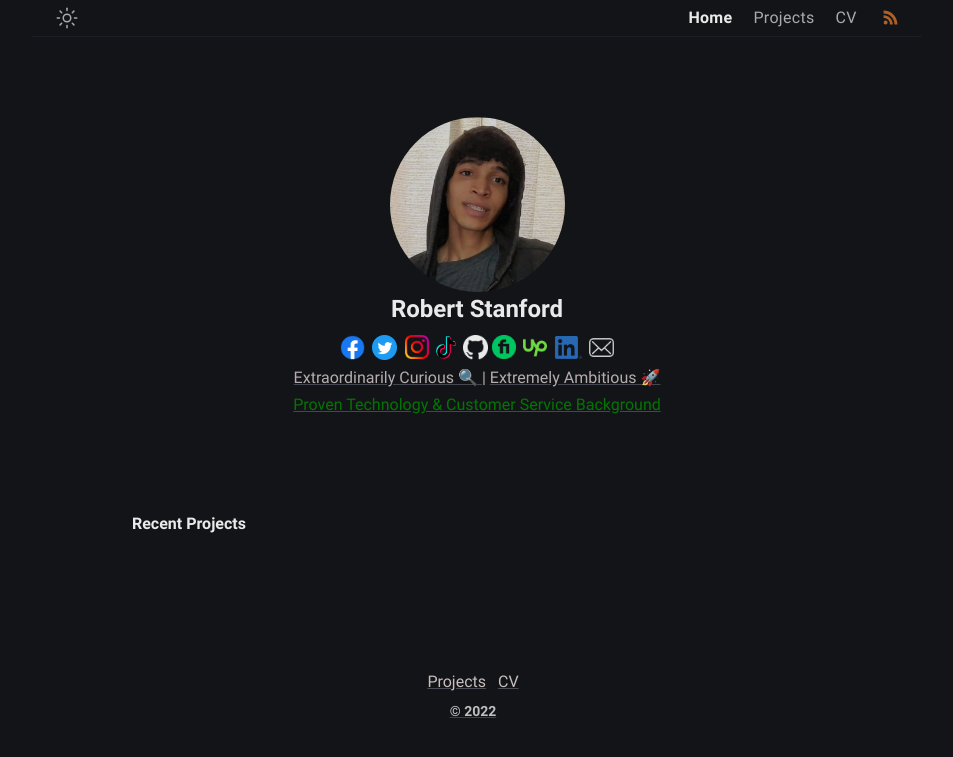
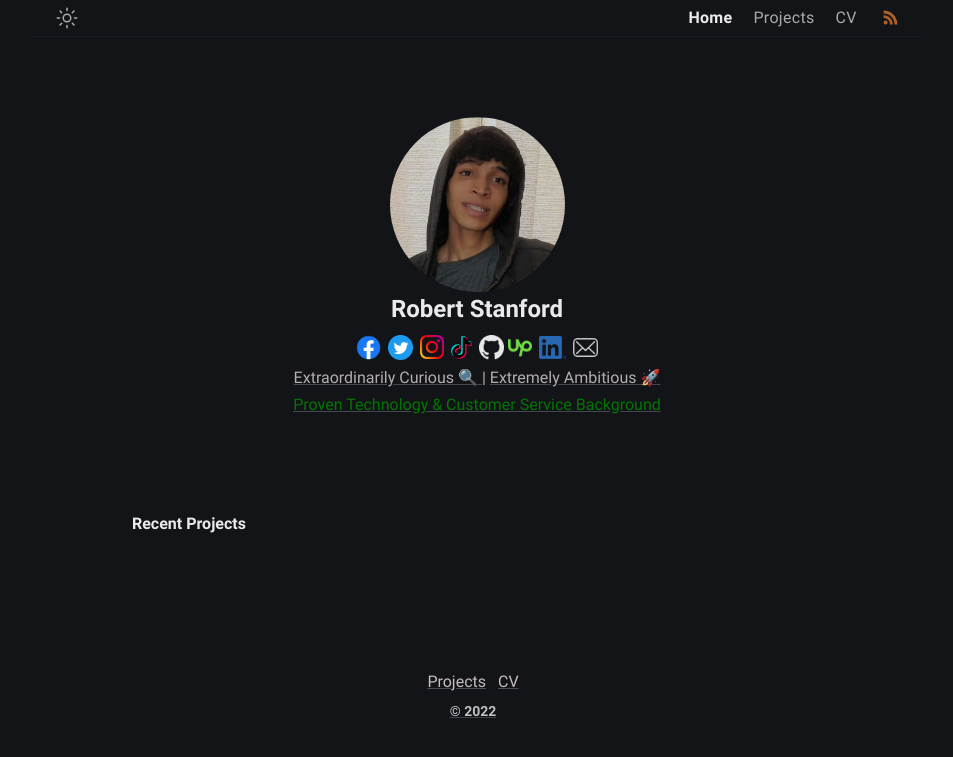
Before and after one commit to shmor3/personal-site, a Jekyll site: the page built from index.md, in a window 1280 px wide. Shown: the top 757 px of the page, without its empty margins (163-1116 px from the left). Built offline with Jekyll 4.4.1, drawn with Linux system fonts in a browser that asks for light colours.

Commit message:
removed unused social badge

```diff
--- a/_includes/author.html
+++ b/_includes/author.html
@@ -14,7 +14,6 @@
     <a href="https://instagram.com/robertandstuff/"><img class="social-media" src="../media/Instagram_Glyph_Gradient_RGB.png" height="24rem" alt="instagram"/></a>
     <a href="https://tiktok.com/@robertandstuff/"><img class="social-media" src="../media/TikTok-icon-glyph.png" height="23rem" alt="tiktok"/></a>
     <a href="https://github.com/shmor3"><img class="social-media-darkmode" src="../media/GitHub-Mark-64px.png" height="25rem" alt="github"/></a>
-    <a href="https://www.fiverr.com/r_stanford?up_rollout=true"><img class="social-media" src="../media/1_FfEOiku2EkgoQy_bf8UL6A.png" height="24rem" alt="fivver"/></a>
     <a href="https://www.upwork.com/freelancers/~01500bdc2627e8814e"><img class="social-media" src="../media/upwork_logo_icon_170310.png" height="24rem" alt="upwork"/></a>
     <a href="https://www.linkedin.com/in/robertestanford/"><img class="social-media" src="../media/LI-In-Bug.png" height="23rem" alt="linkedin"/></a>
     <a href="mailto:contact@rstanford.com"><img class="social-media-darkmode" src="../media/586624.png" height="25rem" alt="email"/></a>
```
Also changed, not shown: 3 other files.
